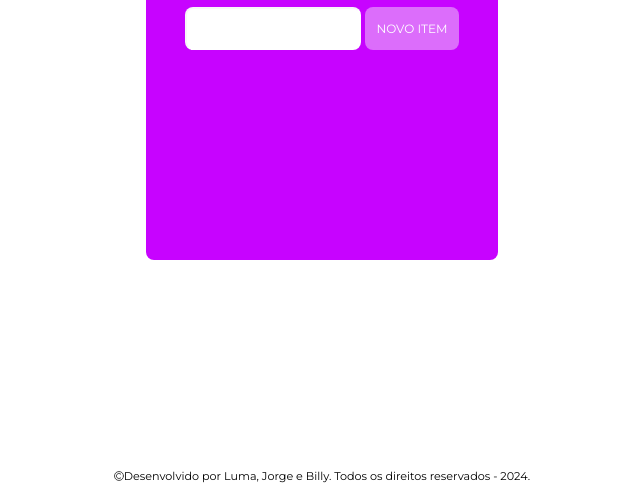
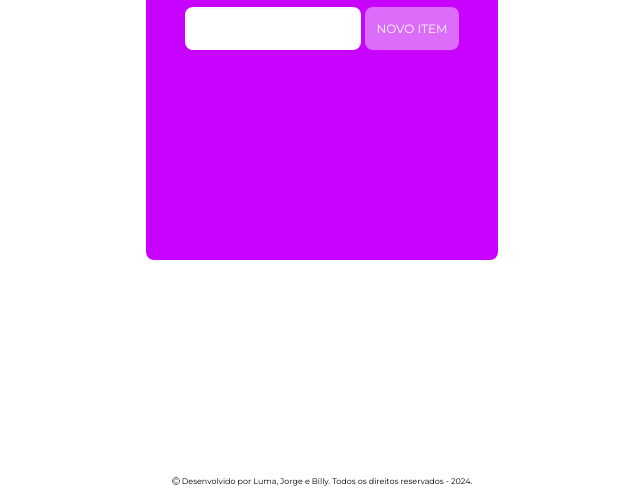
Before and after one commit to lumamantelli/taskease, a plain HTML site: page index.html in a window 1280 px wide. Shown: the part 306-800 px from the top of the page, without its empty margins (318-958 px from the left). Drawn offline with Linux system fonts and the light colour scheme.

Commit message:
Footer style

```diff
--- a/assets/css/style.css
+++ b/assets/css/style.css
@@ -153,12 +153,13 @@ body {
 }
 
 .copy{
-  width: 10px;
+  width: 8px;
+  margin-right: 2px;
 }
 
 .text_rodape{
   font-family: 'Montserrat', sans-serif;
-  font-size: 0.7rem;
+  font-size: 0.5rem;
 }
 
 
```
